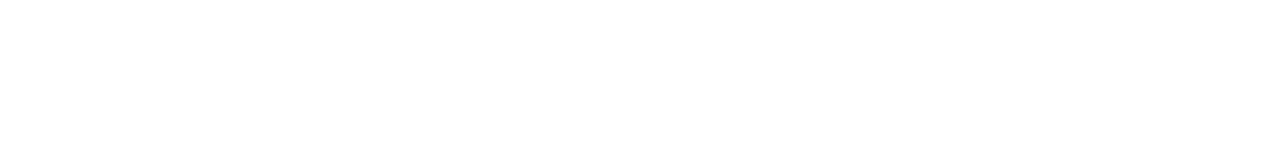
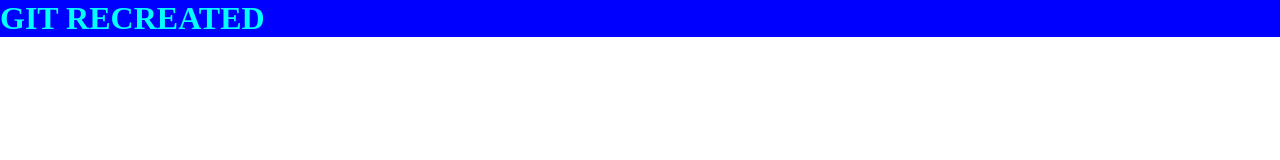
Before and after one commit to mohyis/Testing, a website: page index.html in a window 1280 px wide. Drawn offline with Linux system fonts and the light colour scheme.

Commit message:
added a first header

```diff
--- a/index.html
+++ b/index.html
@@ -6,5 +6,7 @@
 </head>
 <body>
 
+    <h1>GIT RECREATED</h1>
+
 </body>
 </html>
```
